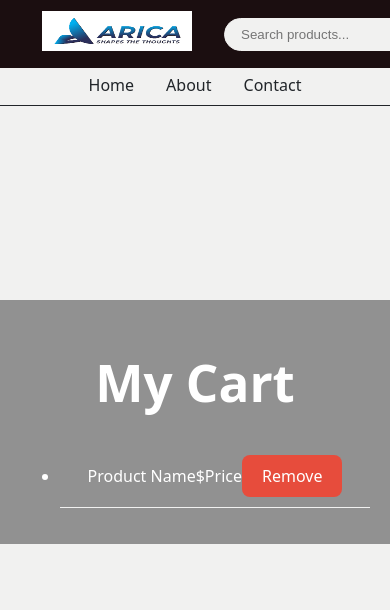
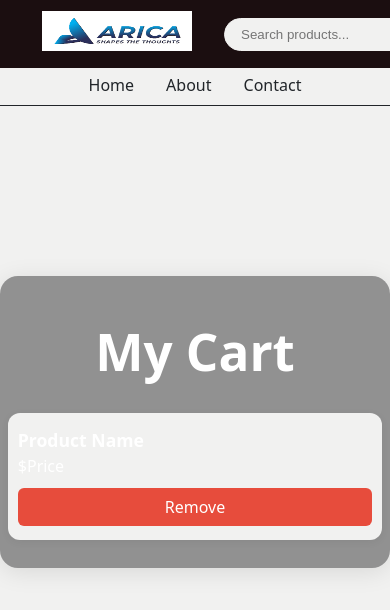
Before and after one commit to vivekbhat0120/HomeMade, a React (Vite) app: page /cart in a window 390 px wide. Shown: the top 610 px of the page. Built offline with nearby package versions, Linux system fonts and the light colour scheme.

Commit message:
working on cart page

```diff
--- a/src/styles/cart.scss
+++ b/src/styles/cart.scss
@@ -4,18 +4,76 @@
 .cart-container {
   background-color: var(--primary-color);
   color: var(--white-color);
-  padding: 20px;
+  padding: 32px 16px;
+  max-width: 500px;
+  margin: 40px auto;
+  border-radius: 18px;
+  box-shadow: 0 4px 24px rgba(0,0,0,0.10);
+}
+
+.cart-items {
+  list-style: none;
+  padding: 0;
+  margin: 0;
 }
 
 .cart-item {
-  border-bottom: 1px solid var(--secondary-color);
-  padding: 10px 0;
+  display: flex;
+  align-items: center;
+  justify-content: space-between;
+  background: var(--secondary-color);
+  border-radius: 12px;
+  margin-bottom: 16px;
+  padding: 18px 20px;
+  box-shadow: 0 2px 8px rgba(0,0,0,0.06);
+  transition: box-shadow 0.2s;
+}
+.cart-item:hover {
+  box-shadow: 0 4px 16px rgba(0,0,0,0.13);
+}
+
+.cart-item span:first-child {
+  font-weight: 600;
+  font-size: 1.1rem;
+}
+
+.cart-item span:last-child {
+  font-weight: 500;
+  margin-left: 16px;
 }
 
 .cart-button {
   background-color: var(--accent-color);
   color: var(--white-color);
-  padding: 10px 20px;
+  padding: 8px 18px;
   border: none;
+  border-radius: 6px;
+  font-weight: 500;
+  font-size: 1rem;
   cursor: pointer;
+  transition: background 0.2s, transform 0.1s;
 }
+.cart-button:hover {
+  background-color: var(--accent-color);
+  transform: translateY(-2px) scale(1.04);
+}
+
+@media (max-width: 600px) {
+  .cart-container {
+    padding: 12px 2vw;
+    max-width: 98vw;
+  }
+  .cart-item {
+    flex-direction: column;
+    align-items: flex-start;
+    padding: 14px 10px;
+  }
+  .cart-item span:last-child {
+    margin-left: 0;
+    margin-top: 6px;
+  }
+  .cart-button {
+    width: 100%;
+    margin-top: 10px;
+  }
+}
```
